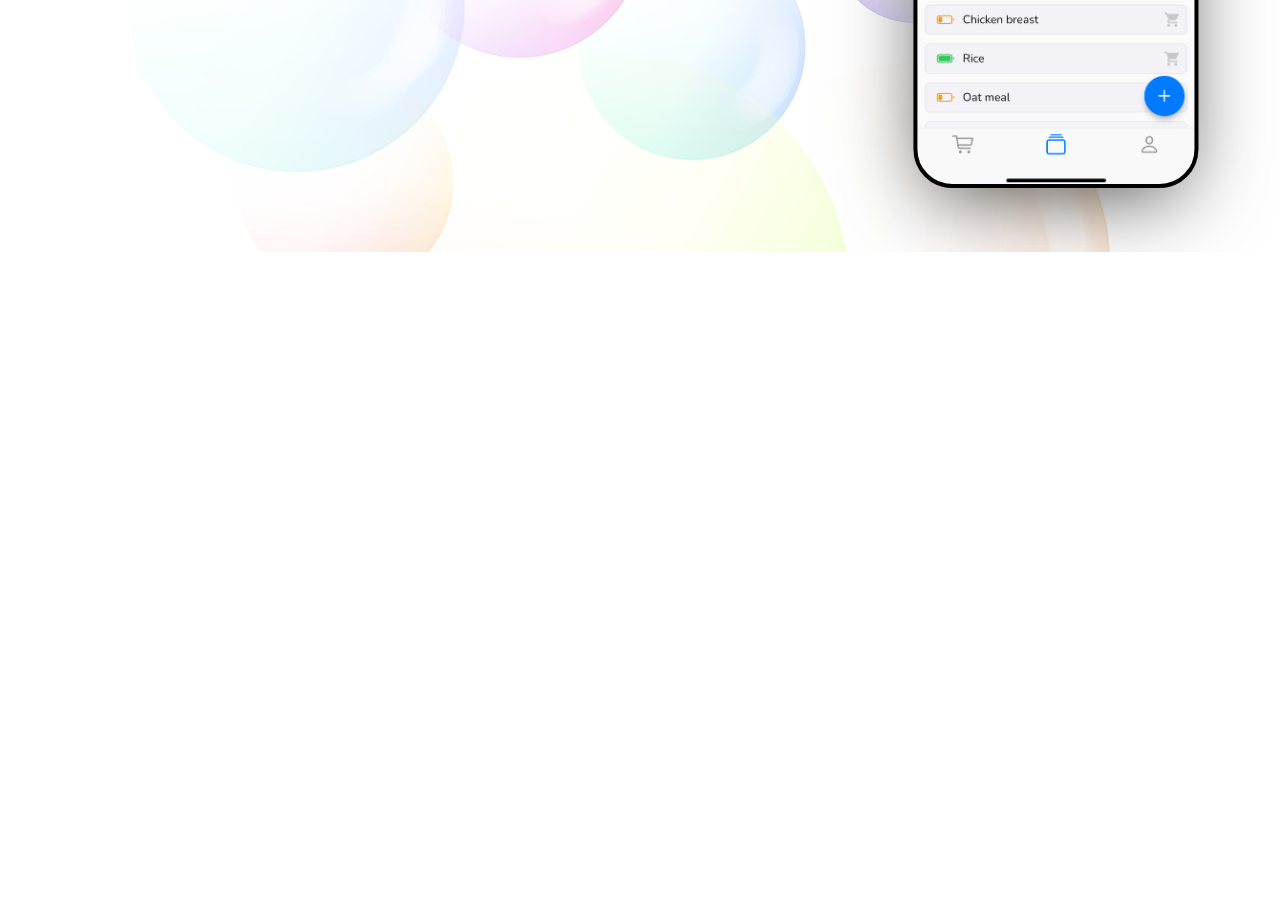
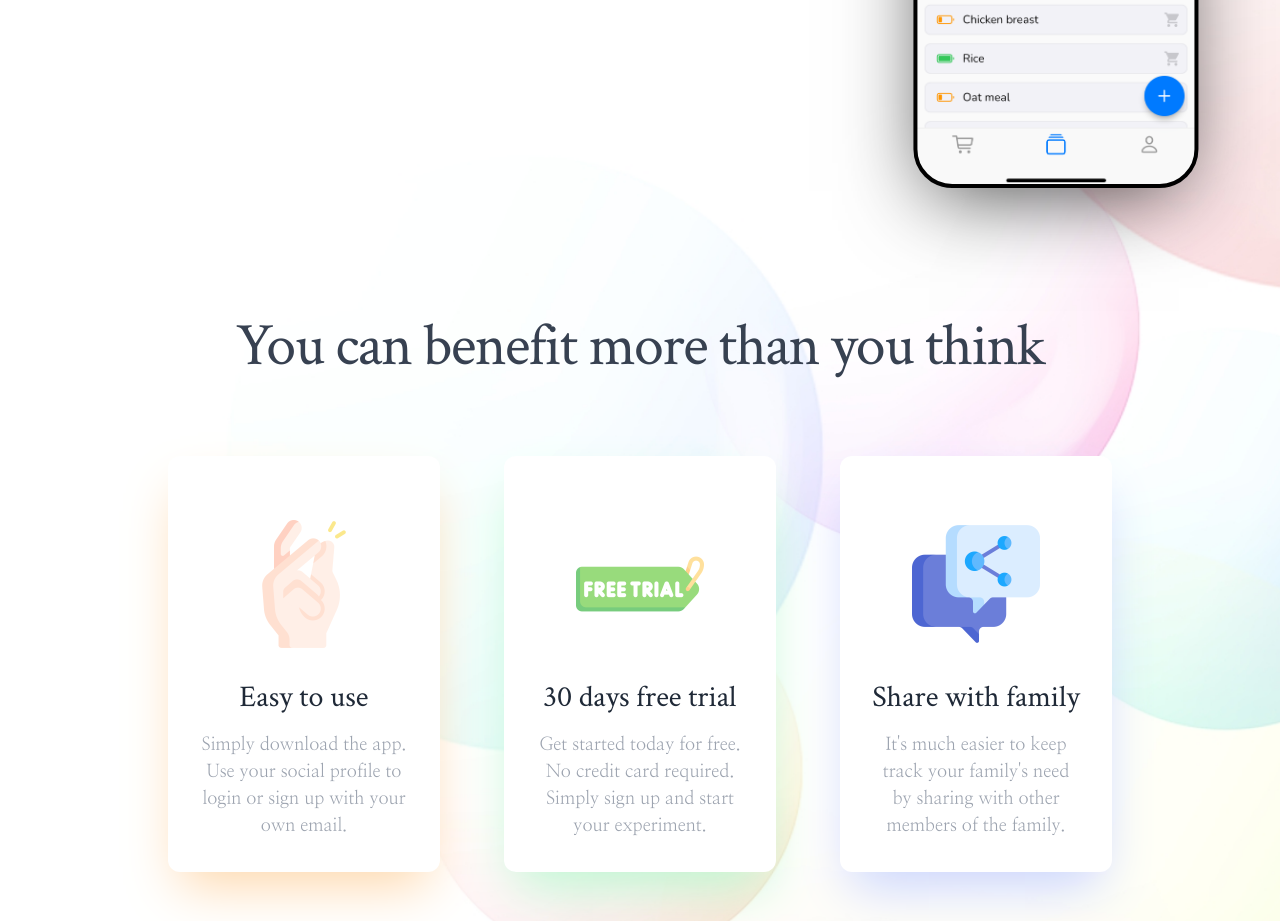
Before and after one commit to itemeter/itemeter.com, a plain HTML site: page index.html in a window 1280 px wide. Shown: the part 579-1500 px from the top of the page. Before the commit the page ends 831 px from the top, so only its background shows below. Drawn offline with nearby package versions, Linux system fonts and the light colour scheme.

Commit message:
benefit section

```diff
--- a/index.html
+++ b/index.html
@@ -137,7 +137,7 @@
         <section>
           <div class="grid max-w-screen-xl px-4 py-8 mx-auto lg:gap-8 xl:gap-0 lg:py-16 lg:grid-cols-12">
             <div class="mr-auto place-self-center lg:col-span-8">
-              <h1 class="max-w-2xl mb-4 text-4xl tracking-tight leading-none md:text-5xl xl:text-6xl text-gray-700">Shop less often<br/> & more efficiently</h1>
+              <h1 class="max-w-2xl mb-4 text-4xl text-center lg:text-left tracking-tight leading-none md:text-5xl xl:text-6xl text-gray-700">Shop less often<br/> & more efficiently</h1>
               <p class="max-w-2xl mb-6 text-gray-600 lg:mb-8 md:text-lg lg:text-xl">Keep track of everything your family need in your pocket. You'd be surprised how many trips to the mall you might end up saving.</p>
               <!-- <a href="#" class="inline-flex items-center justify-center px-5 py-3 mr-3 text-base font-medium text-center rounded-lg bg-gray-700 hover:bg-primary-800 focus:ring-4 focus:ring-primary-300 dark:focus:ring-primary-900"> -->
               <!--   Get started -->
@@ -159,7 +159,63 @@
         </section>
 
 
-      </div>
+        <section>
+          <div class="max-w-screen-xl px-4 py-8 mx-auto text-center lg:py-16 lg:grid-cols-12">
+            <h1 class="text-4xl tracking-tight leading-none md:text-5xl xl:text-6xl text-gray-700">
+              You can benefit more than you think
+            </h1>
+          </div>
+          <div class="container px-8 py-2 lg:px-40 mx-auto">
+            <div class="flex flex-wrap -m-6 text-center">
+              <div class="p-8 sm:w-1/2 lg:w-1/3 w-full hover:scale-105 duration-500">
+                <div class="flex flex-col items-center justify-between p-8 rounded-xl bg-white shadow-orange-200 shadow-2xl">
+                  <div class="w-32 h-32 my-8 flex justify-center items-center">
+                    <img src="./images/snap.png" />
+                  </div>
+                  <div>
+                    <h2 class="text-gray-800 text-3xl mb-4">Easy to use</h2>
+                    <p class="text-gray-400">
+                    Simply download the app. Use your social profile to login or sign up with your own email.
+                    </p>
+                  </div>
+                </div>
+              </div>
+
+              <div class="p-8 sm:w-1/2 lg:w-1/3 w-full hover:scale-105 duration-500">
+                <div class="flex flex-col items-center justify-between p-8 rounded-xl bg-white shadow-green-200 shadow-2xl">
+                  <div class="w-32 h-32 my-8 flex justify-center items-center">
+                    <img src="./images/free-trial.png" />
+                  </div>
+                  <div>
+                    <h2 class="text-gray-800 text-3xl mb-4">30 days free trial</h2>
+                    <p class="text-gray-400">
+                    Get started today for free. No credit card required. Simply sign up and start your experiment.
+                    </p>
+                  </div>
+                </div>
+              </div>
+
+              <div class="p-8 sm:w-1/2 lg:w-1/3 w-full hover:scale-105 duration-500">
+                <div class="flex flex-col items-center justify-between p-8 rounded-xl bg-white shadow-indigo-200 shadow-2xl">
+                  <div class="w-32 h-32 my-8 flex justify-center items-center">
+                    <img src="./images/share.png" />
+                  </div>
+                  <div>
+                    <h2 class="text-gray-800 text-3xl mb-4">Share with family</h2>
+                    <p class="text-gray-400">
+                    It's much easier to keep track your family's need by sharing with other members of the family.
+                    </p>
+                  </div>
+                </div>
+              </div>
+
+            </div>
+        </section>
+
+
+        <section class="h-screen">
+        </section>
+          </div>
   </body>
 
   <script>
--- a/style.css
+++ b/style.css
@@ -7,9 +7,10 @@ body {
   background-size: cover;
 }
 
-h1 {
+h1, h2 {
   font-family: 'Crimson Text', serif;
 }
+
 .sticky-nav {
   position: fixed;
   top: 0;
```
Also changed, not shown: images/free-trial.png (added), images/share.png (added), images/snap.png (added).
